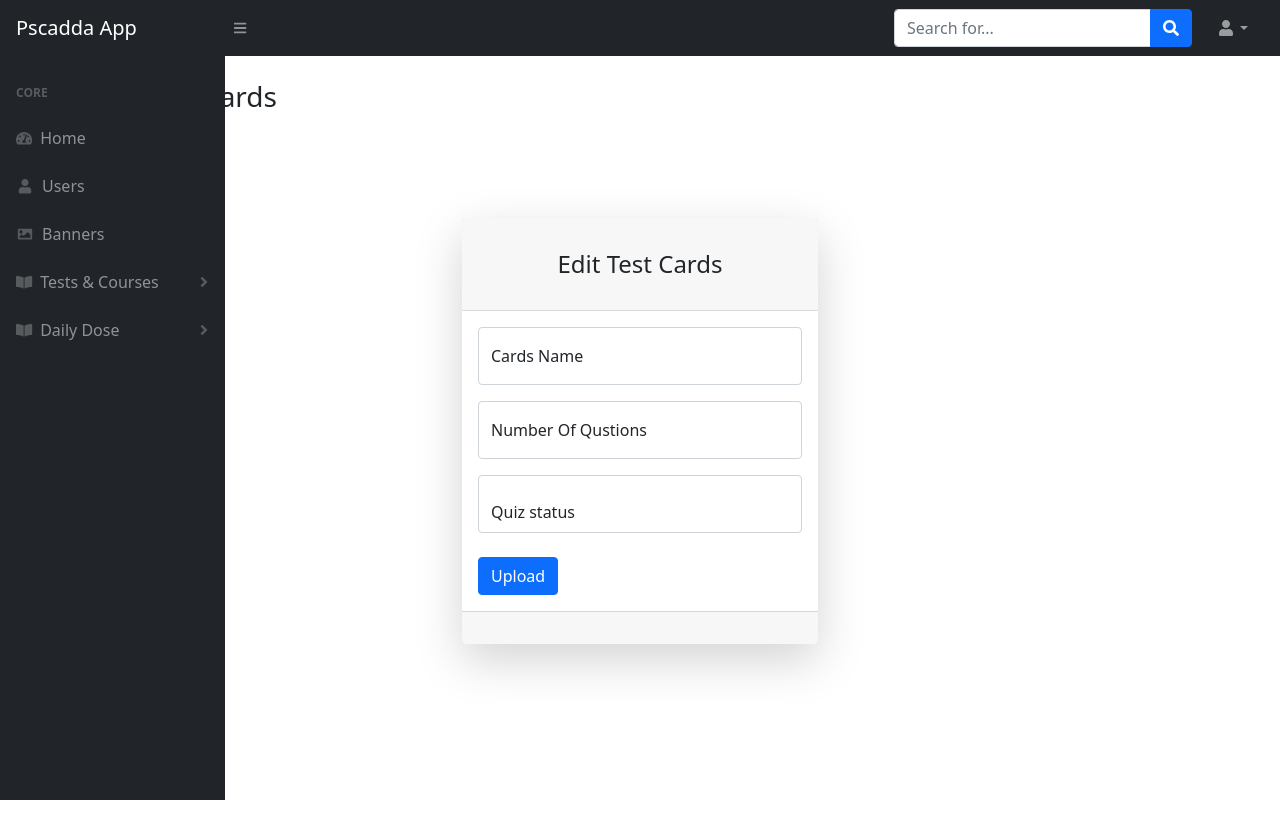
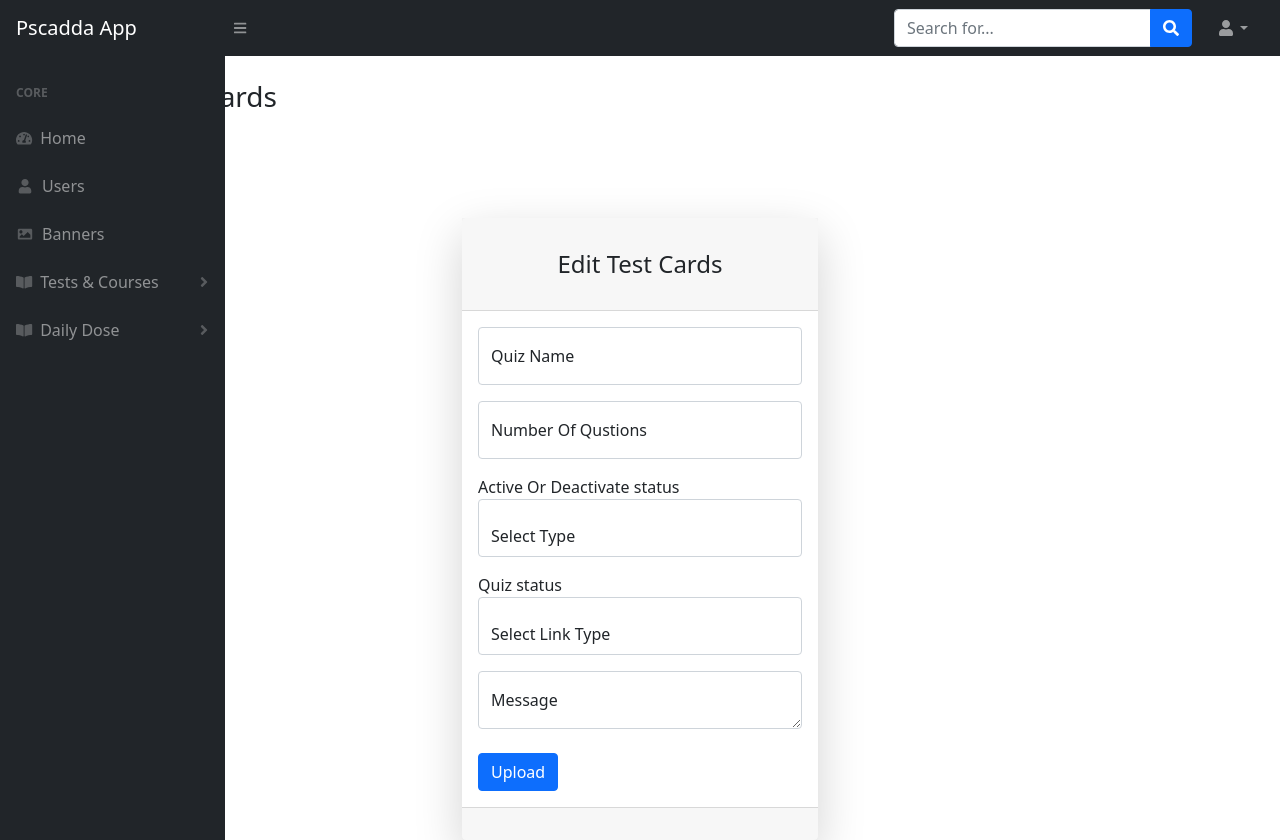
Before and after one commit to mandasadeveloper/pscadda-app, a React (Create React App) app: page /admin-edit-test-series-card/1/1 in a window 1280 px wide. Before the commit the page ends 800 px from the top, so only its background shows below. Built offline with nearby package versions, Linux system fonts and the light colour scheme; no server answers.

Commit message:
10 commit

```diff
--- a/src/component/TestSereis/CardQuiz.js
+++ b/src/component/TestSereis/CardQuiz.js
@@ -4,16 +4,29 @@ import { Head } from '../Head';
 import axios from 'axios';
 export const CardQuiz = () => {
     let domain = "https://pscadda.com/pscadda_app/api/";
-    // let img_url='https://pscadda.com/pscadda_app/banner/';
     const { id } = useParams();
-    const [title, setTitle] = useState();
-    const [status, setStatus] = useState();
-    const [numQustion, setNumQustion] = useState();
+    const [state, setState] = useState({})
+    const [disabled, setDisabled]=useState(true);
     const [data, setData] = useState([]);
+
+
     useEffect(() => {
         getTest();
  // eslint-disable-next-line react-hooks/exhaustive-deps
     }, [])
+
+
+    const hendleChange = (e)=>{
+        const {name, value} = e.target;
+        setState((preValue)=>{
+            if(value) setDisabled(false);
+            else setDisabled(true);
+        return{
+            ...preValue,
+            [name]:value
+        }
+        })
+    }
 
     const getTest = () => {
         axios.get(domain + 'get-test?id=' + id).then(res => {
@@ -26,12 +39,14 @@ export const CardQuiz = () => {
         e.preventDefault();
         const dataField = new FormData();
         dataField.append("id", id);
-        dataField.append("title", title);
-        dataField.append("status", status);
-        dataField.append("numQustion", numQustion);
+        dataField.append("title", state.title);
+        dataField.append("status", state.status);
+        dataField.append("active", state.active);
+        dataField.append("numQustion", state.numQustion);
+        dataField.append("message", state.message);
         axios.post(domain + 'post-quiz', dataField).then(res => {
-            console.log(res.data.message);
-            getTest();
+        console.log(res.data.message);
+        getTest();
         })
     }
     const deleteSection = (id) => {
@@ -101,29 +116,48 @@ export const CardQuiz = () => {
                                 <div className="form-floating mb-3">
                                     <input className="form-control"
                                         name='title'
-                                        onChange={(e) => setTitle(e.target.value)}
-                                        value={title}
+                                        onChange={hendleChange}
+                                        value={state.title}
                                         id="title" type="text" placeholder="Quiz Name" />
                                     <label htmlFor="title">Quiz Name</label>
                                 </div>
                                 <div className="form-floating mb-3">
                                     <input className="form-control"
                                         name='numQustion'
-                                        onChange={(e) => setNumQustion(e.target.value)}
-                                        value={numQustion}
+                                        onChange={hendleChange}
+                                        value={state.numQustion}
                                         id="title" type="text" placeholder="Number Of Qustions" />
                                     <label htmlFor="title">Number Of Qustions</label>
                                 </div>
+
+                                <label htmlFor="title">Active Or Deactivate status</label>
+                                <div className="form-floating mb-3">
+                                    <select name='active' onChange={hendleChange} className="form-control">
+                                        <option selected >Select Type</option>
+                                        <option defaultValue ="active">Active</option>
+                                        <option defaultValue ="deactive">Deactive</option>
+                                    </select>
+                                </div>
+
                                 <label htmlFor="title">Quiz status</label>
                                 <div className="form-floating mb-3">
-                                    <select name='status' onChange={(e) => setStatus(e.target.value)} className="form-control">
+                                    <select name='status' onChange={hendleChange} className="form-control">
                                         <option selected >Select Link Type</option>
                                         <option defaultValue ="free">Free</option>
                                         <option defaultValue ="paid">Paid</option>
                                     </select>
                                 </div>
+                                <div className="form-floating mb-3">
+                                    <textarea
+                                     className="form-control"
+                                     name='message'
+                                     onChange={hendleChange}
+                                     value={state.message}
+                                     id="title" type="text" placeholder="Number Of Qustions"/>
+                                    <label htmlFor="title">Message</label>
+                                </div>
                                 <div className="d-flex align-items-center justify-content-between mt-4 mb-0">
-                                    <button onClick={submit} className="btn btn-primary">Upload</button>
+                                    <button onClick={submit} disabled={disabled} className="btn btn-primary">Upload</button>
                                 </div>
                             </form>
                         </div>
--- a/src/component/TestSereis/EditCards.js
+++ b/src/component/TestSereis/EditCards.js
@@ -1,28 +1,19 @@
 import React, { useState,useEffect} from 'react'
-// import { Editor } from "react-draft-wysiwyg";
-// import { convertToRaw, EditorState,ContentState,convertFromHTML} from "draft-js";
 import "react-draft-wysiwyg/dist/react-draft-wysiwyg.css";
-// import draftToHtml from "draftjs-to-html";
 import { Head } from '../Head';
 import axios from 'axios';
 import { useParams } from 'react-router-dom';
 import { useNavigate } from "react-router-dom";
 export const EditCards = () => {
     let domain="https://pscadda.com/pscadda_app/api/";
-    // let img_url='https://pscadda.com/pscadda_app/banner/';
 const history=useNavigate();
 const {id,c_id}=useParams();
-// const [banner, setBanner] = useState('')
-// const [editorState, setEditorState] = useState(() =>EditorState.createEmpty());
-const [testValue, setTestValue] = useState({
-    card_title:"",
-    numQustion:"",
-    status:""
-})
+const [state, setState] = useState({})
 
-const handleChange = (e)=>{
+
+const hendleChange = (e)=>{
 const {name,value}=e.target;
-setTestValue((preValue)=>{
+setState((preValue)=>{
     return{
         ...preValue,
         [name]:value,
@@ -42,7 +33,7 @@ const getTest=()=>{
             const element = data[index];
             if (element.id===c_id) {
                 console.log(element);
-                setTestValue({
+                setState({
                     card_title:element.card_title,
                     numQustion:element.numQustion,
                     status:element.status
@@ -54,14 +45,17 @@ const getTest=()=>{
         })
 }
 
+
 const submit=(e)=>{
 e.preventDefault();
 const dataField = new FormData();
 dataField.append("id",id);
 dataField.append("c_id",c_id);
-dataField.append("title",testValue.card_title);
-dataField.append("status",testValue.status);
-dataField.append("numQustion",testValue.numQustion);
+dataField.append("title", state.title);
+dataField.append("status", state.status);
+dataField.append("active", state.active);
+dataField.append("numQustion", state.numQustion);
+dataField.append("message", state.message);
 axios.post(domain+'post-quiz',dataField).then(res=>{
 alert(res.data.message);
 history('/admin-add-test-series-card/'+id);
@@ -82,26 +76,46 @@ getTest();
                                     <form>
                                 <div className="form-floating mb-3">
                                     <input className="form-control"
-                                                name='card_title'
-                                                onChange={handleChange}
-                                                value={testValue.card_title}
-                                                 id="card_title" type="text" placeholder="Cards Name" />
-                                                <label htmlFor="card_title">Cards Name</label>
+                                        name='title'
+                                        onChange={hendleChange}
+                                        value={state.title}
+                                        id="title" type="text" placeholder="Quiz Name" />
+                                    <label htmlFor="title">Quiz Name</label>
                                 </div>
                                 <div className="form-floating mb-3">
                                     <input className="form-control"
                                         name='numQustion'
-                                                   onChange={handleChange}
-                                                   value={testValue.numQustion}
-                                                   id="numQustion" type="text" placeholder="Number Of Qustions" />
-                                                <label htmlFor="numQustion">Number Of Qustions</label>
+                                        onChange={hendleChange}
+                                        value={state.numQustion}
+                                        id="title" type="text" placeholder="Number Of Qustions" />
+                                    <label htmlFor="title">Number Of Qustions</label>
+                                </div>
+
+                                <label htmlFor="title">Active Or Deactivate status</label>
+                                <div className="form-floating mb-3">
+                                    <select name='active' onChange={hendleChange} className="form-control">
+                                        <option selected >Select Type</option>
+                                        <option defaultValue ="active">Active</option>
+                                        <option defaultValue ="deactive">Deactive</option>
+                                    </select>
+                                </div>
+
+                                <label htmlFor="title">Quiz status</label>
+                                <div className="form-floating mb-3">
+                                    <select name='status' onChange={hendleChange} className="form-control">
+                                        <option selected >Select Link Type</option>
+                                        <option defaultValue ="free">Free</option>
+                                        <option defaultValue ="paid">Paid</option>
+                                    </select>
                                 </div>
                                 <div className="form-floating mb-3">
-                                                <select name='status' onChange={handleChange} className="form-control">
-                                                <option selected>Quiz status</option>
-                                                <option  value="free">Free</option>
-                                                <option  value="paid">Paid</option>
-                                                </select>
+                                    <textarea
+                                     className="form-control"
+                                     name='message'
+                                     onChange={hendleChange}
+                                     value={state.message}
+                                     id="title" type="text" placeholder="Number Of Qustions"/>
+                                    <label htmlFor="title">Message</label>
                                 </div>
                                 <div className="d-flex align-items-center justify-content-between mt-4 mb-0">
                                     <button onClick={submit} className="btn btn-primary">Upload</button>
--- a/src/component/TestSereis/EditTestSeries.js
+++ b/src/component/TestSereis/EditTestSeries.js
@@ -35,7 +35,7 @@ setTestValue((preValue)=>{
 }
 
 useEffect(() => {
-getTest();
+if(id)getTest();
  // eslint-disable-next-line react-hooks/exhaustive-deps
 }, [])
 
@@ -76,7 +76,7 @@ getTest();
                             <div className="col-lg-4">
                                 <div className="card shadow-lg border-0 rounded-lg mt-5">
                                 <div>
-                            <img src={img_url+testValue.banner} alt="" width={392}/>
+                            <img src={img_url+banner} alt="" width={392}/>
                             </div>
                                     <div className="card-header"><h4 className="text-center font-weight-light my-4">Edit Test Series</h4></div>
                                     <div className="card-body">
```
Also changed, not shown: src/DailyDose/Test/AddQuestion.js (+1 -1 lines). Lines whose indentation alone changed are shown as unchanged.
